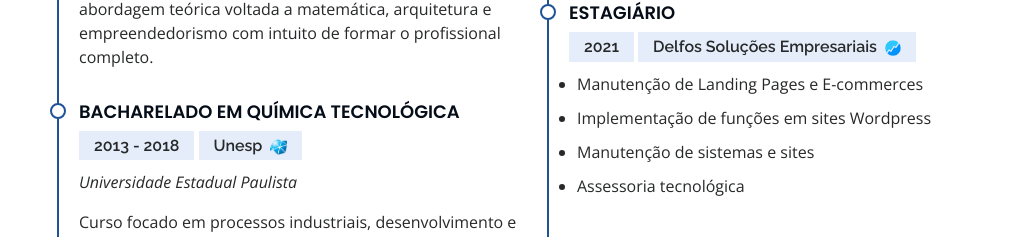
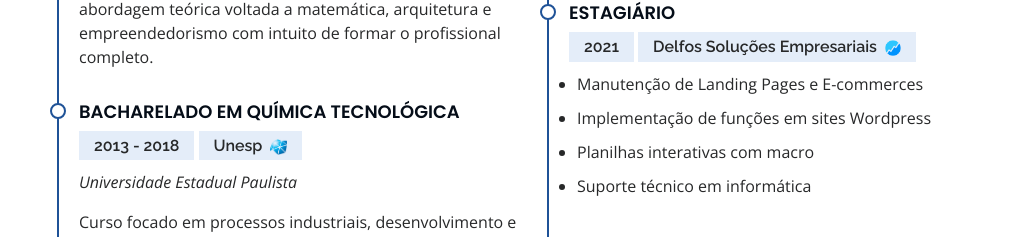
Before and after one commit to arthurqui/Portfolio, a plain HTML site: page index.html in a window 1280 px wide. Shown: the part 2913-3150 px from the top of the page, without its empty margins (255-1280 px from the left). Drawn offline with nearby package versions, Linux system fonts and the light colour scheme.

Commit message:
Finalização da sessão RESUMO

```diff
--- a/index.html
+++ b/index.html
@@ -329,8 +329,8 @@
               <ul>
                 <li>Manutenção de Landing Pages e E-commerces</li>
                 <li>Implementação de funções em sites Wordpress</li>
-                <li>Manutenção de sistemas e sites</li>
-                <li>Assessoria tecnológica</li>
+                <li>Planilhas interativas com macro</li>
+                <li>Suporte técnico em informática</li>
               </ul>
             </div>
             </div>
```
